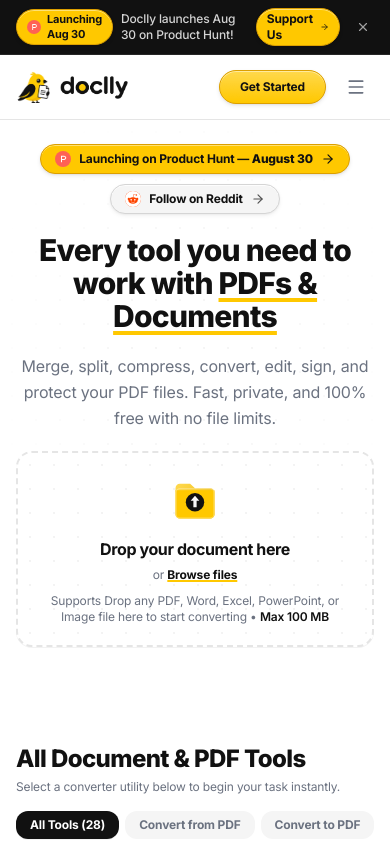
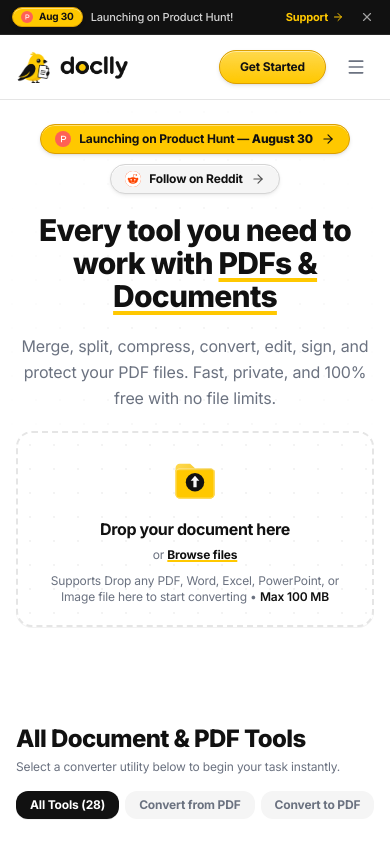
Before and after one commit to shivamapatel03/doclly, a React (Vite) app: page / in a window 390 px wide. Shown: the top 844 px of the page. Built offline with nearby package versions, Linux system fonts and the light colour scheme.

Commit message:
Add Reddit follow and news badges to hero section and footer

```diff
--- a/src/components/common/PwaInstallPrompt.tsx
+++ b/src/components/common/PwaInstallPrompt.tsx
@@ -62,8 +62,8 @@
     <div className="fixed bottom-5 right-5 z-50 max-w-sm w-[calc(100vw-2.5rem)] bg-white/95 backdrop-blur-md border border-neutral-200/90 rounded-2xl shadow-2xl p-4 transition-all duration-300 animate-in fade-in slide-in-from-bottom-4">
       <div className="flex items-start justify-between gap-3">
         <div className="flex items-center gap-3">
-          <div className="w-10 h-10 rounded-xl bg-[#FFC800]/15 border border-[#FFC800]/30 flex items-center justify-center shrink-0 p-1">
-            <img src="/logo/image.png" alt="Doclly" className="w-7 h-7 object-contain" />
+          <div className="w-11 h-11 rounded-xl bg-white border border-neutral-200/90 shadow-[0_2px_6px_rgba(0,0,0,0.06),inset_0_1px_0_rgba(255,255,255,1)] flex items-center justify-center shrink-0 p-1.5">
+            <img src="/logo/image.png" alt="Doclly" className="w-7 h-7 object-contain drop-shadow-2xs" />
           </div>
           <div>
             <h4 className="text-sm font-bold text-neutral-900 flex items-center gap-1.5">
--- a/src/components/layout/AnnouncementBar.tsx
+++ b/src/components/layout/AnnouncementBar.tsx
@@ -19,35 +19,44 @@
   if (!isVisible) return null;
 
   return (
-    <div className="bg-[#111111] text-white py-2 px-4 text-xs sm:text-sm font-medium relative z-40 border-b border-neutral-800 transition-all">
-      <div className="max-w-7xl mx-auto flex items-center justify-between gap-3">
-        <div className="flex items-center gap-2 mx-auto sm:mx-0">
-          <span className="inline-flex items-center gap-1.5 px-2.5 py-0.5 rounded-full text-[11px] font-bold bg-[#FFC800] text-[#111111] border border-[#DC9F00] shadow-[inset_0_1px_0_rgba(255,255,255,0.45),0_2px_4px_rgba(0,0,0,0.08),0_1px_2px_rgba(0,0,0,0.06)]">
-            <svg className="w-3.5 h-3.5 shrink-0" viewBox="0 0 24 24" fill="none" xmlns="http://www.w3.org/2000/svg">
+    <div className="bg-[#111111] text-white py-1.5 sm:py-2 px-3 sm:px-4 text-xs sm:text-sm font-medium relative z-40 border-b border-neutral-800">
+      <div className="max-w-7xl mx-auto flex items-center justify-between gap-2">
+        {/* Clickable Announcement Content */}
+        <a
+          href="https://www.producthunt.com/products/doclly?utm_source=doclly_banner&utm_medium=website"
+          target="_blank"
+          rel="noopener noreferrer"
+          className="flex items-center gap-2 min-w-0 flex-1 hover:opacity-90 transition-opacity"
+        >
+          {/* Badge */}
+          <span className="inline-flex items-center gap-1.5 px-2 py-0.5 rounded-full text-[10px] sm:text-[11px] font-bold bg-[#FFC800] text-[#111111] border border-[#DC9F00] shadow-[inset_0_1px_0_rgba(255,255,255,0.45),0_2px_4px_rgba(0,0,0,0.08)] shrink-0">
+            <svg className="w-3 h-3 sm:w-3.5 sm:h-3.5 shrink-0" viewBox="0 0 24 24" fill="none" xmlns="http://www.w3.org/2000/svg">
               <circle cx="12" cy="12" r="12" fill="#FF6154"/>
               <path d="M13.6 12H10.5V8.5H13.6C14.5665 8.5 15.35 9.2835 15.35 10.25C15.35 11.2165 14.5665 12 13.6 12ZM13.6 7H9V17H10.5V13.5H13.6C15.3949 13.5 16.85 12.0449 16.85 10.25C16.85 8.45507 15.3949 7 13.6 7Z" fill="white"/>
             </svg>
-            Launching Aug 30
+            <span className="hidden xs:inline">Launching </span>Aug 30
           </span>
-          <span className="hidden sm:inline text-neutral-300">
+
+          {/* Desktop & Tablet Text */}
+          <span className="hidden sm:inline text-neutral-300 truncate">
             Doclly is officially launching on Product Hunt on <strong>August 30</strong>!
           </span>
-          <span className="sm:hidden text-neutral-300">
-            Doclly launches Aug 30 on Product Hunt!
+
+          {/* Mobile Text */}
+          <span className="sm:hidden text-neutral-300 text-[11px] truncate">
+            Launching on Product Hunt!
           </span>
-          <a
-            href="https://www.producthunt.com/products/doclly?utm_source=doclly_banner&utm_medium=website"
-            target="_blank"
-            rel="noopener noreferrer"
-            className="inline-flex items-center gap-1 font-bold text-xs px-2.5 py-0.5 rounded-full bg-[#FFC800] hover:bg-[#F5B800] active:bg-[#E6B400] text-[#111111] border border-[#DC9F00] shadow-[inset_0_1px_0_rgba(255,255,255,0.45),0_2px_4px_rgba(0,0,0,0.08),0_1px_2px_rgba(0,0,0,0.06)] ml-1 transition-all cursor-pointer"
-          >
-            Support Us <ArrowRight className="w-3 h-3" />
-          </a>
-        </div>
 
+          {/* Action CTA */}
+          <span className="inline-flex items-center gap-1 font-bold text-[11px] sm:text-xs text-[#FFC800] hover:text-[#FFE066] shrink-0 ml-auto sm:ml-2">
+            Support <span className="hidden xs:inline">Us</span> <ArrowRight className="w-3 h-3" />
+          </span>
+        </a>
+
+        {/* Dismiss Button */}
         <button
           onClick={handleDismiss}
-          className="text-neutral-400 hover:text-white p-1 rounded-md transition-colors"
+          className="text-neutral-400 hover:text-white p-1 rounded-md transition-colors shrink-0 ml-1"
           aria-label="Dismiss banner"
         >
           <X className="w-3.5 h-3.5" />
```
